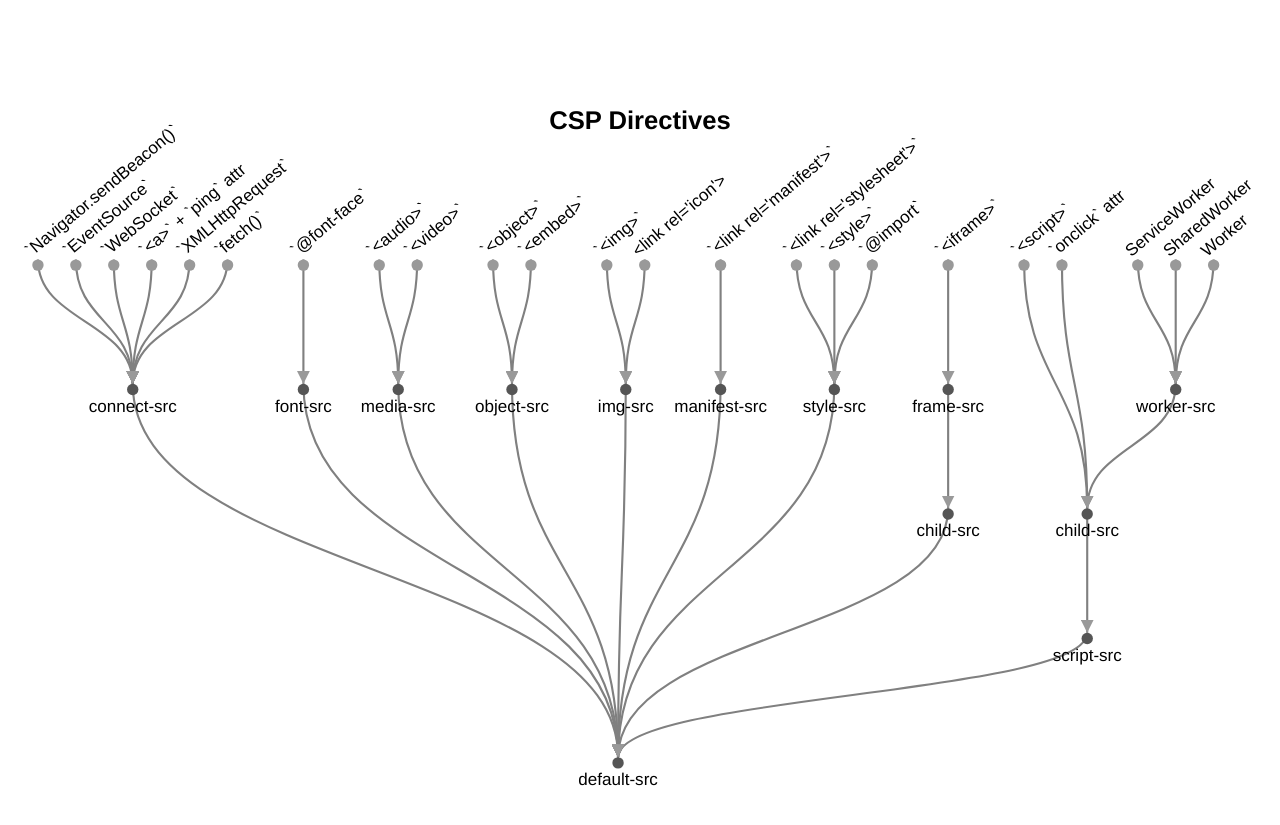
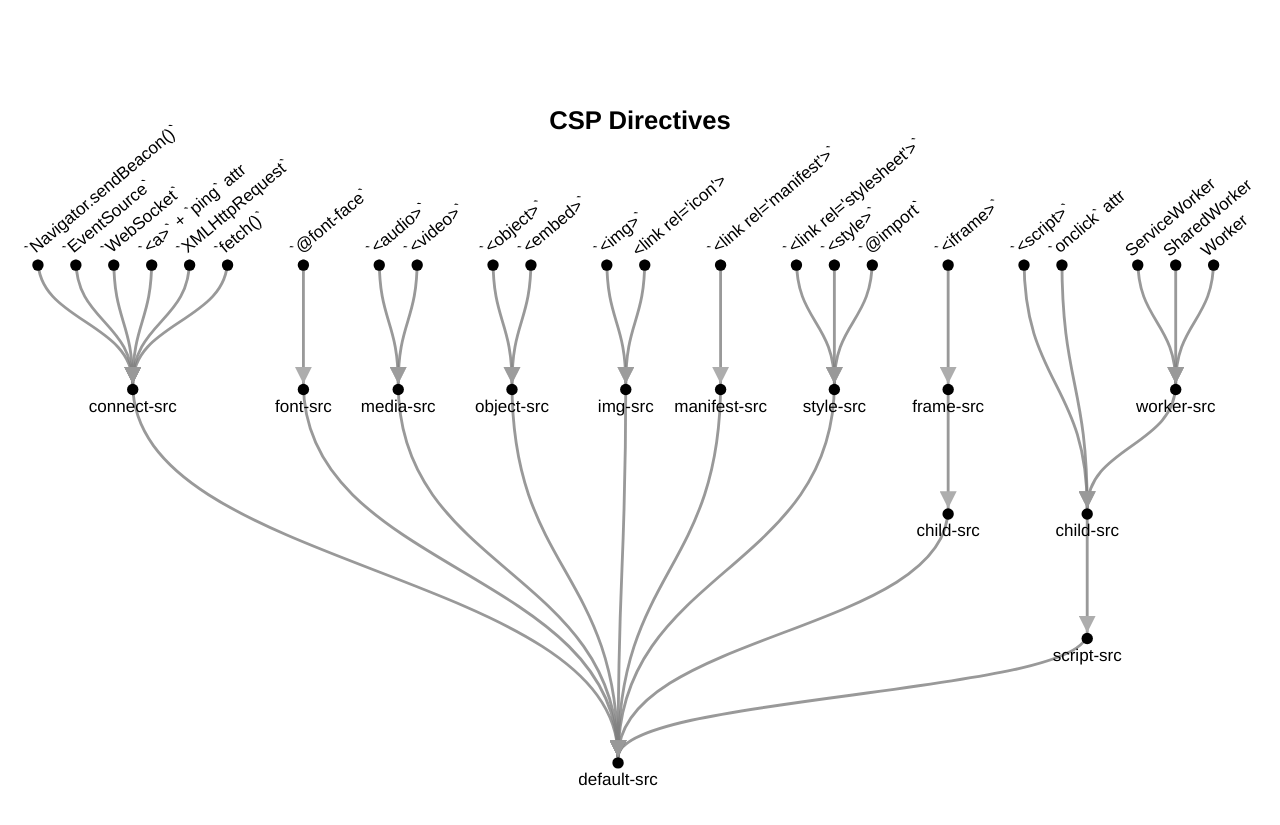
Before and after one commit to guilhermesimoes/guilhermesimoes.github.io, a Jekyll site: the page assets/blocks/csp-directives-chart.html, which Jekyll copies as it is, in a window 1280 px wide. Shown: the top 825 px of the page. Built offline with Jekyll 4.4.1, drawn with Linux system fonts in a browser that asks for light colours.

Commit message:
node colors

```diff
--- a/assets/blocks/csp-directives-chart.html
+++ b/assets/blocks/csp-directives-chart.html
@@ -11,7 +11,12 @@
 .chart .link {
   fill: none;
   stroke: gray;
-  stroke-width: 1.5px;
+  stroke-width: 2;
+  opacity: 0.8;
+}
+
+.chart .parent, .chart .leaf {
+  fill: currentColor;
 }
 
 .chart text {
```
Also changed, not shown: other parts of assets/blocks/csp-directives-chart.html (+1 -3 lines).
